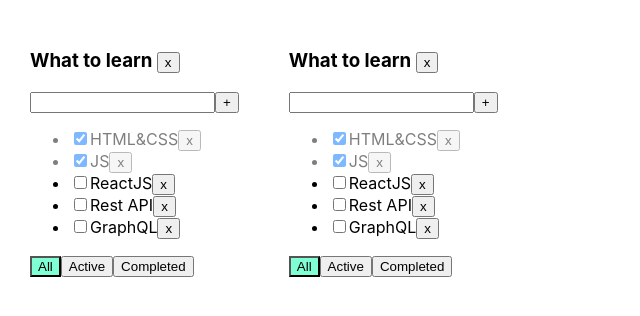
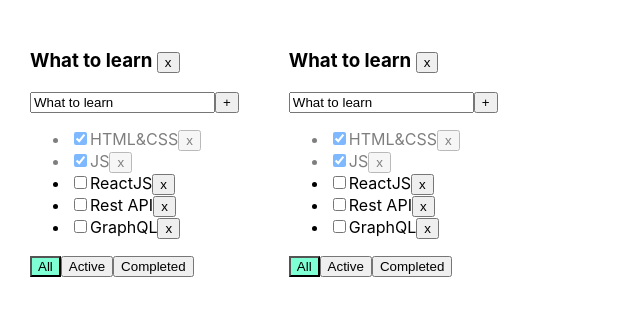
Before and after one commit to bohdanloik/checkbox_example, a React (Create React App) app: page / in a window 1280 px wide. Shown: the top 316 px of the page, without its empty margins (0-640 px from the left). Built offline with nearby package versions, Linux system fonts and the light colour scheme.

Commit message:
- AddItemForm -

```diff
--- /dev/null
+++ b/src/AddItemForm.tsx
@@ -0,0 +1,24 @@
+import React, {ChangeEvent, KeyboardEvent, useState} from 'react';
+
+export type AddItemFormPropsType = {
+        title: string
+        onChangeHandler: (e: ChangeEvent<HTMLInputElement>) => void
+        onKeyPressHandler: (e: KeyboardEvent<HTMLInputElement>) => void
+        addTask: () => void
+        error: string | null
+
+}
+
+export const AddItemForm = (props: AddItemFormPropsType) => {
+
+    return(
+        <div>
+            <input value={props.title}
+                onChange={props.onChangeHandler}
+                onKeyPress={props.onKeyPressHandler}
+            />
+            <button onClick={props.addTask}>+</button>
+            {props.error && <div className='error-message'>{props.error}</div>}
+        </div>
+    )
+}
--- a/src/App.tsx
+++ b/src/App.tsx
@@ -76,7 +76,7 @@
 
     function removeTodolist(id: string) {
         let updatedTodolists = todolists.filter((tl) => tl.id !== id);
-        setTodolists(updatedTodolists)
+        setTodolists([])
 
     }
     return (
--- a/src/Todolist.tsx
+++ b/src/Todolist.tsx
@@ -1,4 +1,5 @@
 import React, {ChangeEvent, KeyboardEvent, useState} from 'react';
+import { AddItemForm } from './AddItemForm';
 import {FilterValuesType} from './App';
 
 type TaskType = {
@@ -54,14 +55,21 @@
 
     return <div>
         <h3>{props.title} <button onClick={onRemoveTodolistHandler}>x</button></h3>
-        <div>
+        {/* <div>
             <input value={title}
                 onChange={onChangeHandler}
                 onKeyPress={onKeyPressHandler}
             />
             <button onClick={addTask}>+</button>
             {error && <div className='error-message'>{error}</div>}
-        </div>
+        </div> */}
+        {<AddItemForm
+            title={props.title}
+            onChangeHandler={onChangeHandler}
+            onKeyPressHandler={onKeyPressHandler}
+            addTask={addTask}
+            error={error}
+            />}
         <ul>
             {
                 props.tasks.map(t => {
```
